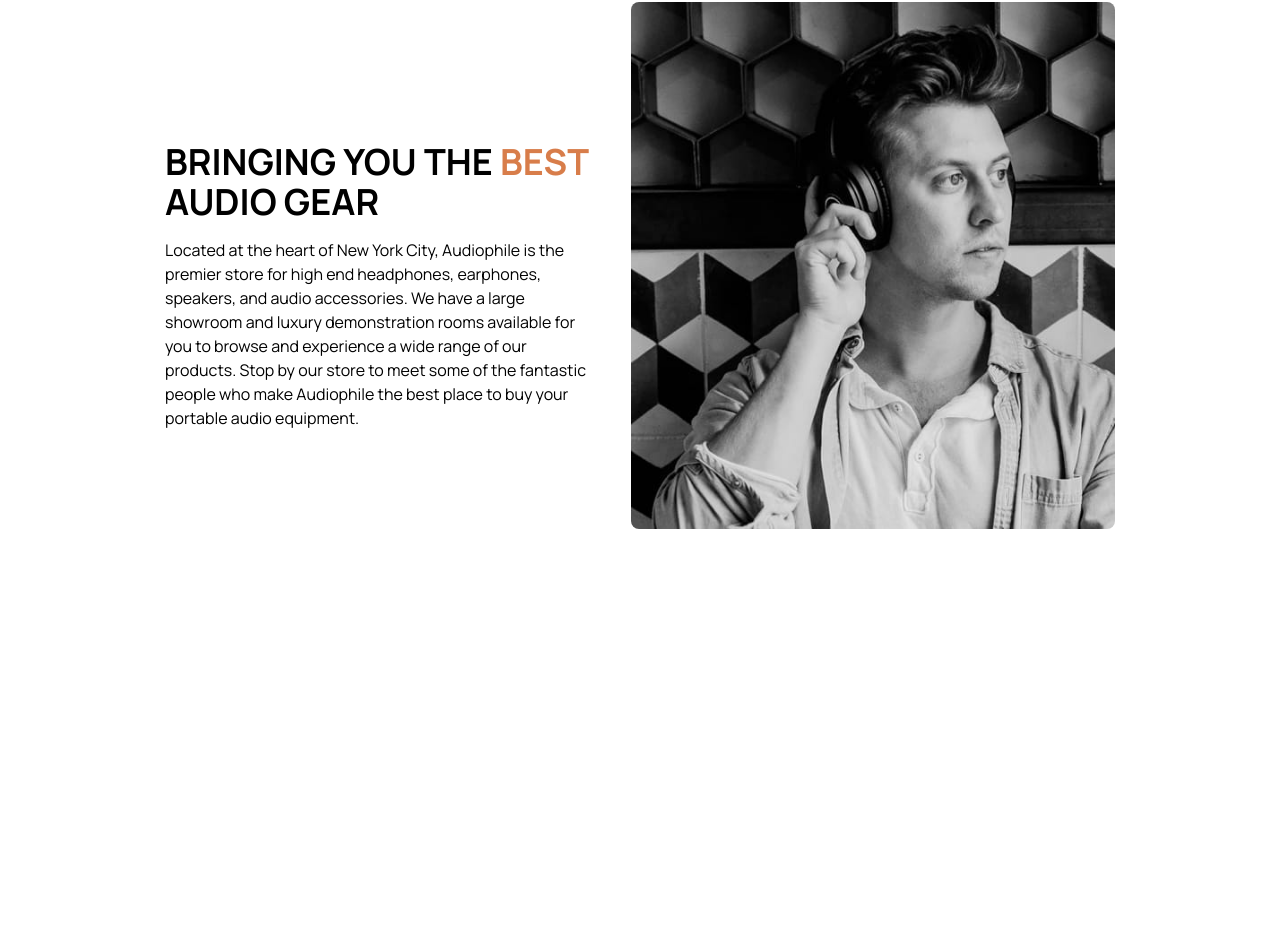
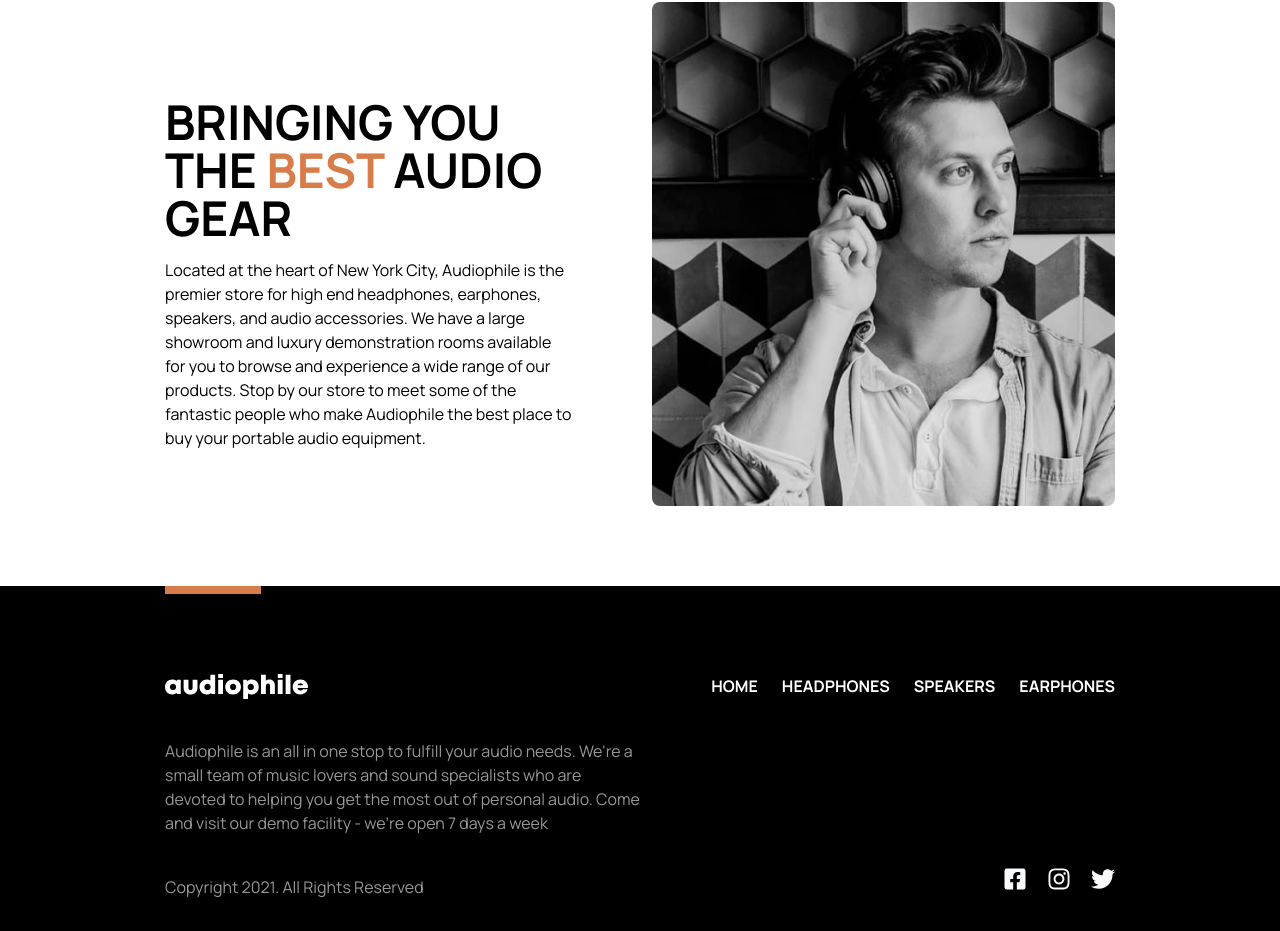
Before and after one commit to JessicaBanini/audiophile, a React (Vite) app: page / in a window 1280 px wide. Shown: the part 2685-3616 px from the top of the page. Before the commit the page ends 3214 px from the top, so only its background shows below. Built offline with nearby package versions, Linux system fonts and the light colour scheme.

Commit message:
`Added @tailwindcss/line-clamp plugin and updated dependencies, added Footer component and modified Home component`

```diff
--- a/package.json
+++ b/package.json
@@ -13,6 +13,7 @@
     "@emotion/react": "^11.14.0",
     "@emotion/styled": "^11.14.0",
     "@mui/material": "^7.1.1",
+    "@tailwindcss/line-clamp": "^0.4.4",
     "@tailwindcss/postcss": "^4.1.10",
     "@tailwindcss/vite": "^4.1.10",
     "autoprefixer": "^10.4.21",
--- a/src/App.jsx
+++ b/src/App.jsx
@@ -2,6 +2,7 @@
 import Navbar from "./components/Navbar";
 import Home from "./pages/Home";
 import './App.css';
+import Footer from "./components/Footer";
 
 // import Services from "./pages/Services";
 // import Contact from "./pages/Contact";
@@ -15,6 +16,7 @@
         {/* <Route path="/services" element={<Services />} />
         <Route path="/contact" element={<Contact />} /> */}
       </Routes>
+      <Footer/>
     </Router>
   );
 }
--- a/src/components/Footer.jsx
+++ b/src/components/Footer.jsx
@@ -0,0 +1,53 @@
+import React from 'react'
+import logo from '../assets/shared/desktop/logo.svg'
+import { Link } from "react-router-dom";
+
+import { FaFacebookSquare } from 'react-icons/fa';
+import { FaInstagram} from 'react-icons/fa';
+import { FaTwitter } from 'react-icons/fa';
+
+
+function Footer() {
+  return (
+    <div className='flex flex-col lg:block  px-[24px] md:px-[39px] lg:px-[165px] mt-[5rem] bg-black pb-8 '>
+        <div>
+        <div className='border-4 border-[#d87d4a] ml-[35%] md:ml-0 w-[6rem]  mb-8 lg:mb-20'></div>
+        <div className='flex flex-col lg:flex-row justify-between '>
+        <img className='px-15  md:px-0 mb-4 md:mb-8 lg:mb-0'src={logo} />
+        <div>
+            <ul className=" flex flex-col md:flex-row gap-3 md:gap-6 text-[#FFFFFF] font-bold text-center">
+                <li><Link to="/" className="hover:text-[#FBAF85] active:text-[#D87D4A]">HOME</Link></li>
+                <li><Link to="/services" className="hover:text-[#FBAF85] active:text-[#D87D4A]">HEADPHONES</Link></li>
+                <li><Link to="/contact" className="hover:text-[#FBAF85] active:text-[#D87D4A]">SPEAKERS</Link></li>
+                <li><Link to="/contact" className="hover:text-[#FBAF85] active:text-[#D87D4A]">EARPHONES</Link></li>
+            </ul>
+        </div>
+        </div>
+        </div>
+
+        <p className='text-[#979797] lg:w-1/2 mt-8 lg:mt-10 cursor-default text-center md:text-left'>Audiophile is an all in one stop to fulfill your audio needs.
+            We're a small team of music lovers and sound specialists who are devoted to helping you get the most out of personal audio.
+            Come and visit our demo facility - we’re open 7 days a week
+        </p>
+
+        <div className='flex flex-col md:flex-row justify-between  items-center lg:items-start cursor-default'>
+            <p className='text-[#979797] mt-8 lg:mt-10'>
+            Copyright 2021. All Rights Reserved
+            </p>
+
+            <div className='flex mt-8 gap-5 cursor-pointer '>
+                <FaFacebookSquare className="hover:text-[#FBAF85] active:text-[#D87D4A] text-2xl text-gray-50 " />
+                <FaInstagram className="hover:text-[#FBAF85] active:text-[#D87D4A] text-2xl text-gray-50 " />
+                <FaTwitter className="hover:text-[#FBAF85] active:text-[#D87D4A] text-2xl text-gray-50 " />
+            </div>
+
+
+        </div>
+
+
+
+    </div>
+  )
+}
+
+export default Footer
--- a/src/pages/Home.jsx
+++ b/src/pages/Home.jsx
@@ -136,7 +136,7 @@
           <button className='hover:bg-[#000000] hover:text-white cursor-pointer bg-transparent font-bold text-black p-2.5 2xl:py-4 2xl:px-12  md:px-8 mb-[4rem] border-2 border-black'>SEE PRODUCT</button>
         </div>
 
-
+        </div>
       {/* EARPHONES */}
 
 
@@ -158,7 +158,7 @@
           </picture>
 
 
-          <div className='bg-[#F2F2F2]  md:w-full lg:w-1/2 rounded-lg flex flex-col items-center justify-center '>
+          <div className='bg-[#F2F2F2]  md:w-full lg:w-1/2 2xl:w-full rounded-lg flex flex-col items-center justify-center '>
             <p className="text-black text-3xl  md:text-4xl 2xl:text-6xl font-bold px-4 mt-10 mb-4 2xl:mb-5">
               XY1 EARPHONES
             </p>
@@ -169,7 +169,7 @@
 
        {/* MAN */}
 
-        <div className=' flex flex-col md:flex-row-reverse lg:gap-10  mt-[2rem] md:mt-[5rem]'>
+        <div className=' flex flex-col lg:flex-row-reverse lg:gap-20  2xl:gap-40 mt-[2rem] md:mt-[5rem]'>
           <picture className=''>
             <source
               media="(min-width:1024px)"
@@ -188,7 +188,7 @@
 
 
           <div className=' md:w-full lg:w-1/2 rounded-lg flex flex-col items-center justify-center '>
-            <p className="text-black text-3xl uppercase  md:text-4xl 2xl:text-6xl font-bold mt-10 mb-4 2xl:mb-5 text-center lg:text-left">
+            <p className="text-black text-3xl lg:text-5xl uppercase  md:text-4xl 2xl:text-6xl font-bold mt-10 mb-4 2xl:mb-5 text-center lg:text-left">
               Bringing you the<span className='text-[#D87D4A]'> best </span>audio gear
             </p>
             <p className='w-full text-center lg:text-left'>
@@ -199,7 +199,7 @@
             </p>
             </div>
         </div>
-      </div>
+
 
 
 
--- a/tailwind.config.js
+++ b/tailwind.config.js
@@ -4,5 +4,7 @@
     theme: {
       extend: {}, // Extend or override default theme values here
     },
-    plugins: [], // Add any plugins here (e.g., forms, typography)
+    plugins: [
+      require('@tailwindcss/line-clamp'),
+    ], // Add any plugins here (e.g., forms, typography)
   };
```
Also changed, not shown: 1 other file (tests, documents, lock files or other folders).
